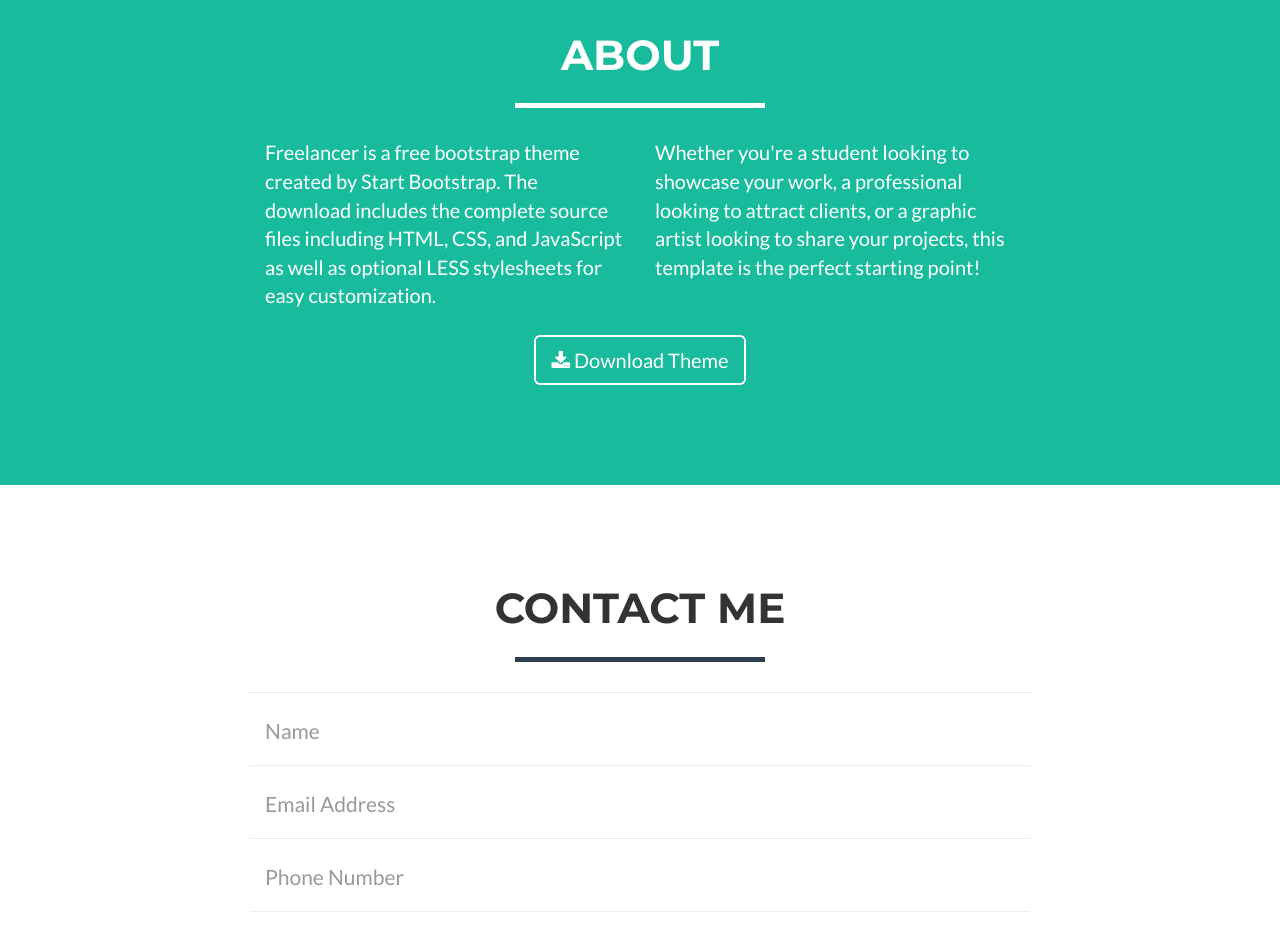
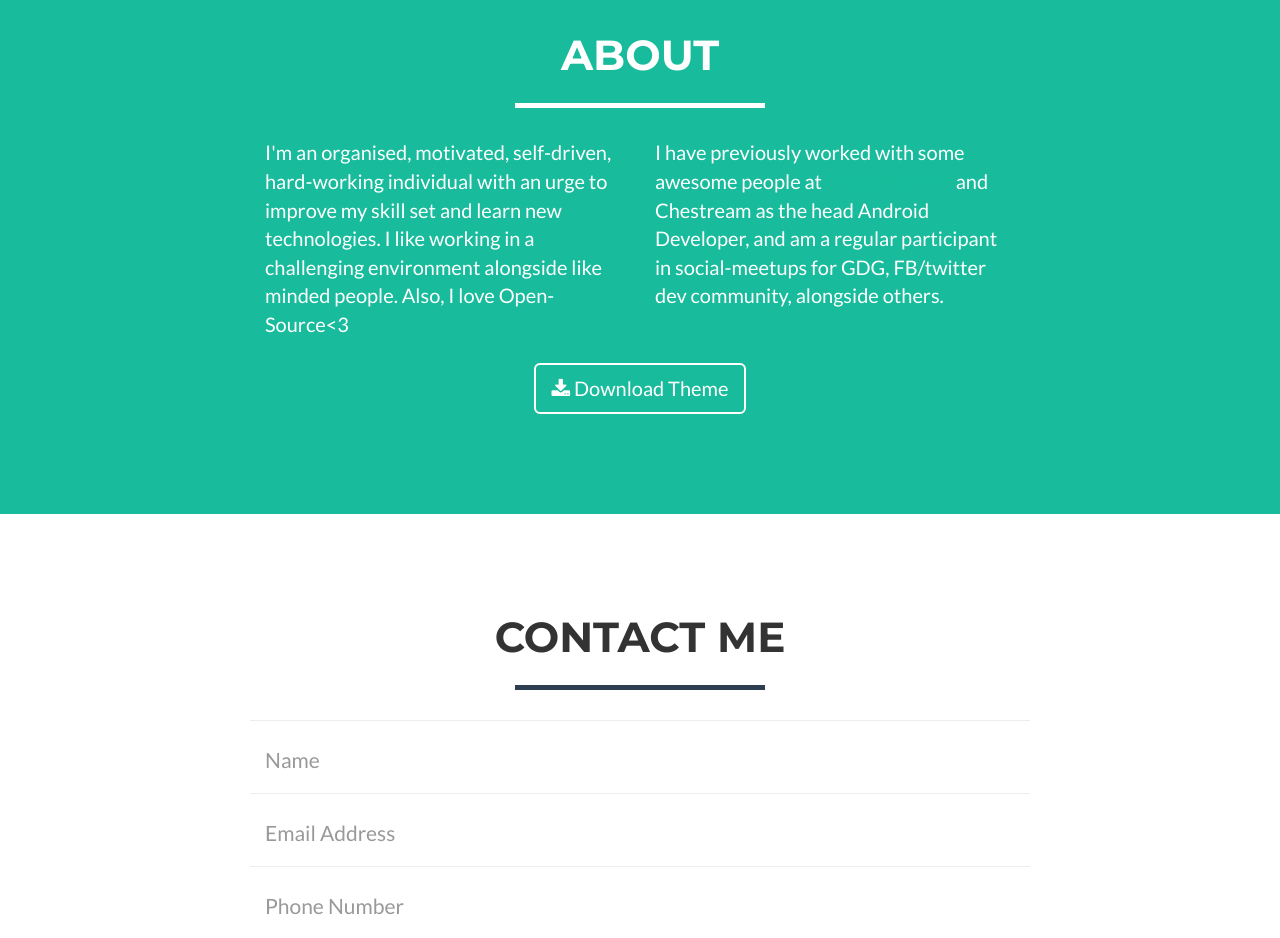
Before and after one commit to GurpreetSK95/gurpreetsk.github.io, a website: page index.html in a window 1280 px wide. Shown: the part 1720-2658 px from the top of the page. Drawn offline with nearby package versions, Linux system fonts and the light colour scheme.

Commit message:
Update index.html

```diff
--- a/index.html
+++ b/index.html
@@ -167,10 +167,10 @@
             </div>
             <div class="row">
                 <div class="col-lg-4 col-lg-offset-2">
-                    <p>Freelancer is a free bootstrap theme created by Start Bootstrap. The download includes the complete source files including HTML, CSS, and JavaScript as well as optional LESS stylesheets for easy customization.</p>
+                    <p>I'm an organised, motivated, self-driven, hard-working individual with an urge to improve my skill set and learn new technologies. I like working in a challenging environment alongside like minded people. Also, I love Open-Source<3 </p>
                 </div>
                 <div class="col-lg-4">
-                    <p>Whether you're a student looking to showcase your work, a professional looking to attract clients, or a graphic artist looking to share your projects, this template is the perfect starting point!</p>
+                    <p>I have previously worked with some awesome people at <a href="newsmeme.in">NewsMeme.in</a> and Chestream as the head Android Developer, and am a regular participant in social-meetups for GDG, FB/twitter dev community, alongside others.</p>
                 </div>
                 <div class="col-lg-8 col-lg-offset-2 text-center">
                     <a href="#" class="btn btn-lg btn-outline">
```
